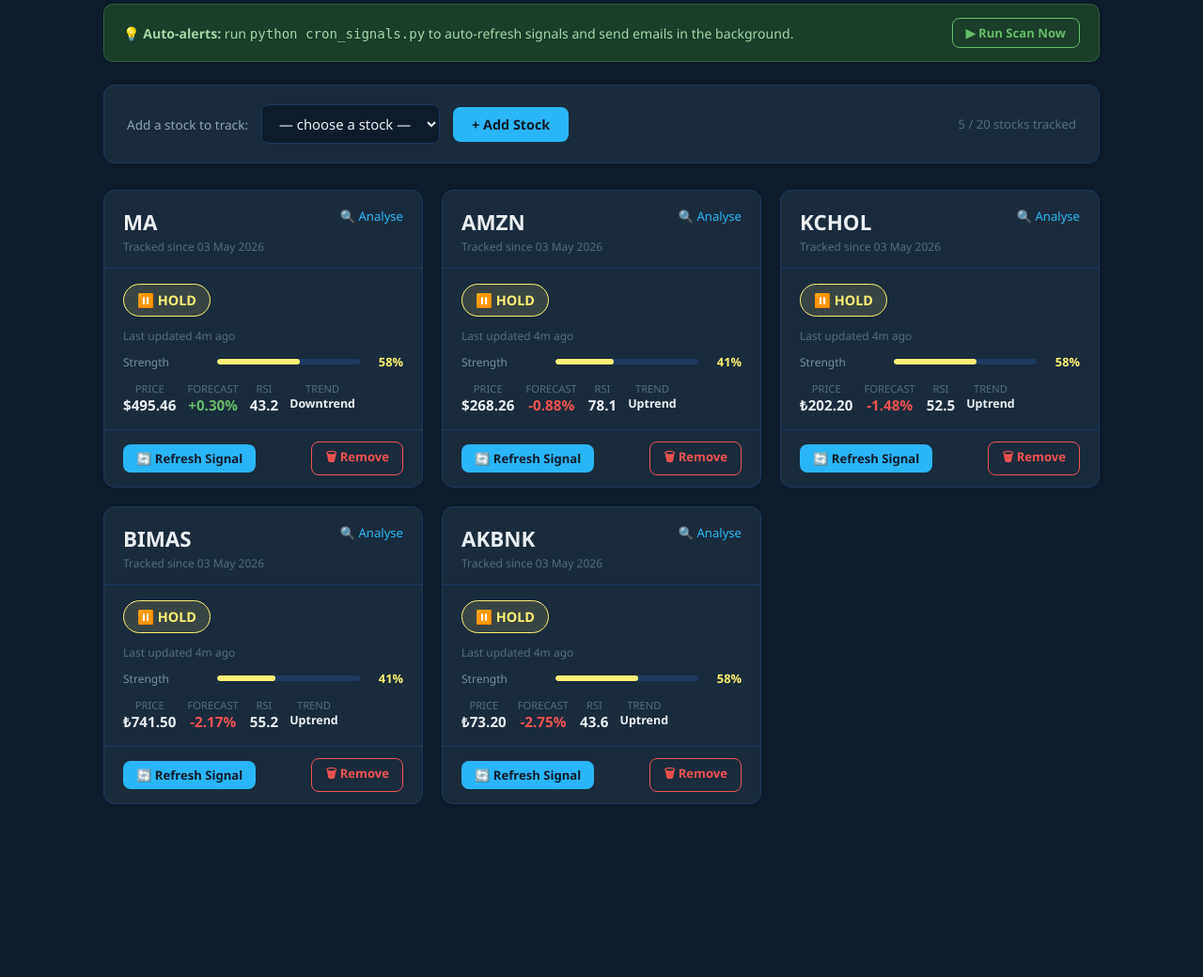
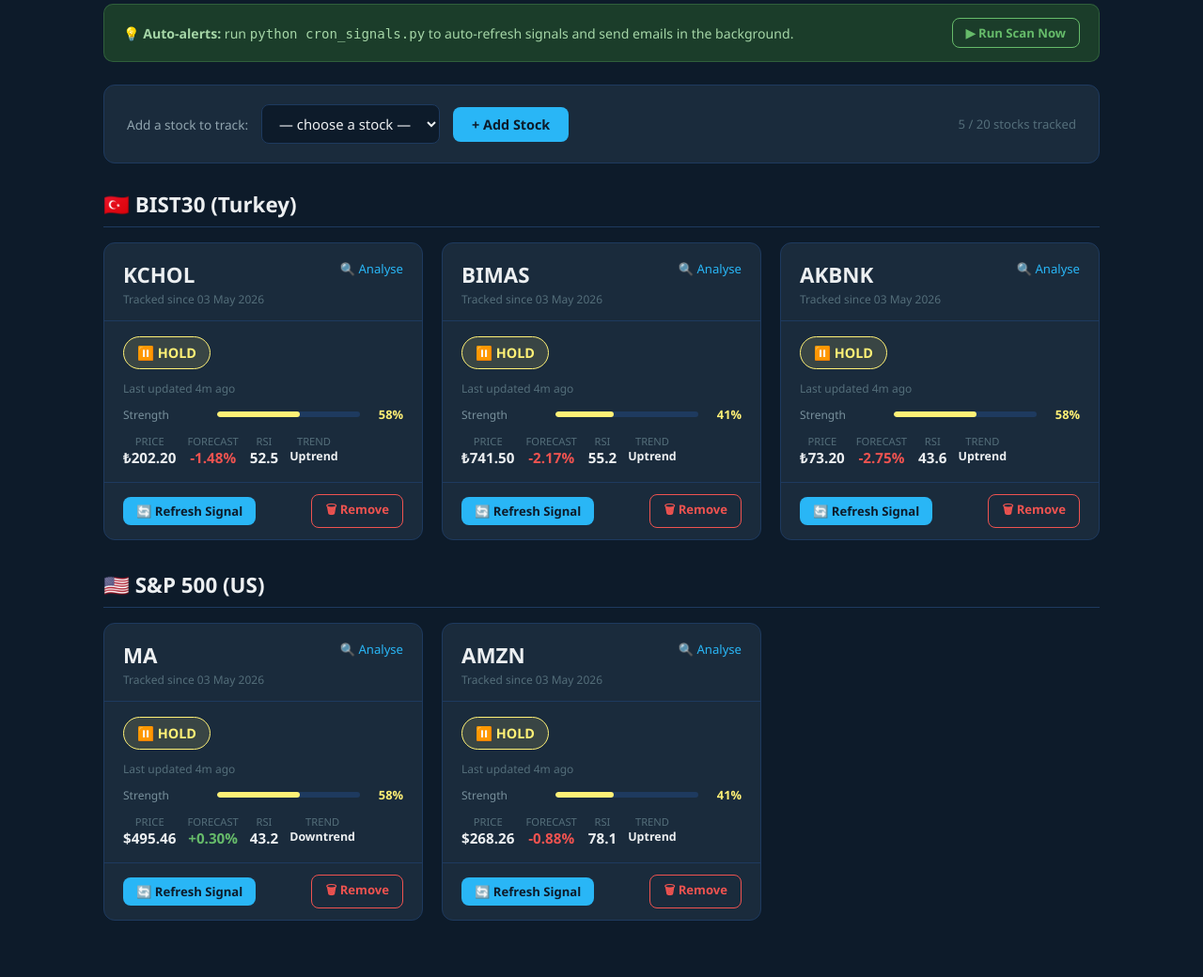
Before and after one commit to nihansupadem/Bitirme, a Flask app: page /dashboard in a window 1280 px wide. Shown: the part 168-1208 px from the top of the page at 94% size. Before the commit the page ends 1024 px from the top, so only its background shows below. Run offline with Flask 3, Linux system fonts and the light colour scheme; a user stored in the database is signed in; data comes from the database, SQL or seed files in the repository; both versions use the stored data as it was after the commit.

Commit message:
seperate S&P500 and BIST30 on dashboard

```diff
--- a/app.py
+++ b/app.py
@@ -418,17 +418,28 @@ def dashboard():
     uid     = session['user_id']
     tracked = db_get_tracked(uid)
 
+    tracked_bist30 = []
+    tracked_sp500 = []
     signals_data = {}
     for t in tracked:
         sig = db_get_signal(t['ticker'])
-        if sig:
-            sig['currency'] = 'TRY' if t['ticker'] in BIST30_STOCKS else 'USD'
-            sig['currency_symbol'] = '₺' if t['ticker'] in BIST30_STOCKS else '$'
+        if t['ticker'] in BIST30_STOCKS:
+            tracked_bist30.append(t)
+            if sig:
+                sig['currency'] = 'TRY'
+                sig['currency_symbol'] = '₺'
+        else:
+            tracked_sp500.append(t)
+            if sig:
+                sig['currency'] = 'USD'
+                sig['currency_symbol'] = '$'
         signals_data[t['ticker']] = sig
 
     return render_template('dashboard.html',
         user=db_find_user_by_id(uid),
         tracked=tracked,
+        tracked_bist30=tracked_bist30,
+        tracked_sp500=tracked_sp500,
         tracked_tickers={t['ticker'] for t in tracked},
         signals=signals_data,
         bist30_stocks=BIST30_STOCKS,
--- a/templates/dashboard.html
+++ b/templates/dashboard.html
@@ -162,18 +162,8 @@ nav{background:#111E2D;border-bottom:2px solid #1E3A5F;padding:0 24px;display:fl
     </span>
   </div>
 
-  <!-- Stock grid -->
-  {% if not tracked %}
-  <div class="empty-state">
-    <div class="big">📭</div>
-    <h3>No stocks tracked yet</h3>
-    <p>Add a BIST30 stock above to start receiving AI signal alerts.</p>
-  </div>
-  {% else %}
-  <div class="grid" id="stock-grid">
-    {% for t in tracked %}
+  {% macro render_card(t, sig) %}
     {% set ticker = t.ticker %}
-    {% set sig = signals.get(ticker) %}
     <div class="stock-card" id="card-{{ ticker }}">
       <div class="card-top">
         <div style="display:flex;justify-content:space-between;align-items:flex-start">
@@ -256,8 +246,35 @@ nav{background:#111E2D;border-bottom:2px solid #1E3A5F;padding:0 24px;display:fl
         </button>
       </div>
     </div>
-    {% endfor %}
+  {% endmacro %}
+
+  <!-- Stock grids -->
+  {% if not tracked %}
+  <div class="empty-state">
+    <div class="big">📭</div>
+    <h3>No stocks tracked yet</h3>
+    <p>Add a BIST30 or S&P 500 stock above to start receiving AI signal alerts.</p>
   </div>
+  {% else %}
+
+    {% if tracked_bist30 %}
+    <h2 style="margin:20px 0 16px;font-size:1.4rem;color:#ECEFF1;border-bottom:1px solid #1E3A5F;padding-bottom:8px">🇹🇷 BIST30 (Turkey)</h2>
+    <div class="grid" id="stock-grid-bist30" style="margin-bottom:32px">
+      {% for t in tracked_bist30 %}
+        {{ render_card(t, signals.get(t.ticker)) }}
+      {% endfor %}
+    </div>
+    {% endif %}
+
+    {% if tracked_sp500 %}
+    <h2 style="margin:20px 0 16px;font-size:1.4rem;color:#ECEFF1;border-bottom:1px solid #1E3A5F;padding-bottom:8px">🇺🇸 S&P 500 (US)</h2>
+    <div class="grid" id="stock-grid-sp500" style="margin-bottom:32px">
+      {% for t in tracked_sp500 %}
+        {{ render_card(t, signals.get(t.ticker)) }}
+      {% endfor %}
+    </div>
+    {% endif %}
+
   {% endif %}
 
 </div><!-- /container -->
```
Also changed, not shown: optrade.db.
